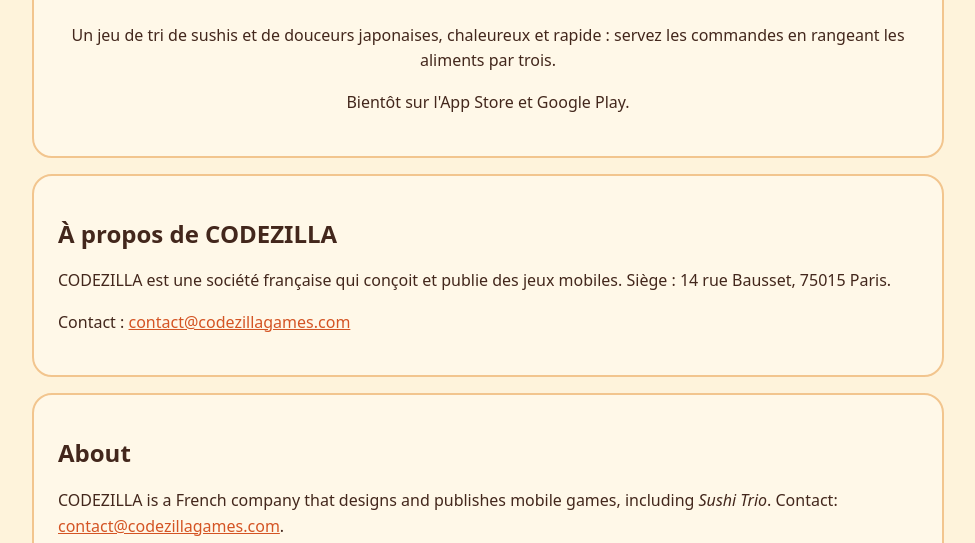
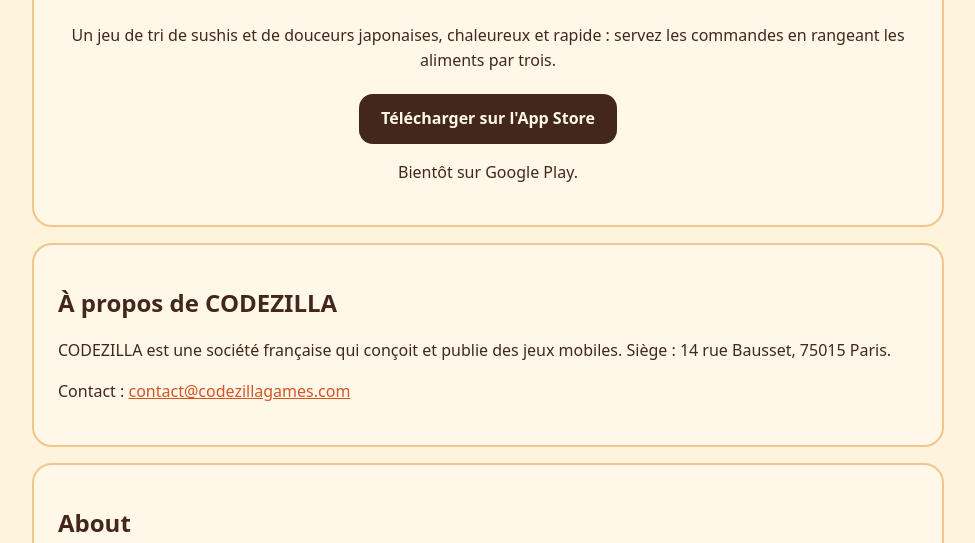
Before and after one commit to rpg600/codezillagames-site, a plain HTML site: page index.html in a window 1280 px wide. Shown: the part 409-952 px from the top of the page, without its empty margins (152-1127 px from the left). Drawn offline with Linux system fonts and the light colour scheme.

Commit message:
Lien App Store de Sushi Trio, Google Play bientôt

```diff
--- a/index.html
+++ b/index.html
@@ -1,8 +1,8 @@
 <!doctype html><html lang="fr"><head><meta charset="utf-8"><meta name="viewport" content="width=device-width,initial-scale=1"><title>CODEZILLA — Sushi Trio</title><meta name="description" content="CODEZILLA, studio de jeux mobiles, éditeur de Sushi Trio."><link rel="icon" href="img/sushi-trio-icone.png"><link rel="stylesheet" href="style.css"></head><body>
 <header><a class="brand" href="index.html">CODEZILLA</a><nav><a href="index.html">Accueil</a><a href="support.html">Support</a><a href="confidentialite.html">Confidentialité</a><a href="mentions-legales.html">Mentions légales</a></nav></header>
 <main>
-<section class="card hero"><img class="icon" src="img/sushi-trio-icone.png" alt="Icône de Sushi Trio"><img class="logo" src="img/sushi-trio-logo.png" alt="Sushi Trio"><h1>Sushi Trio</h1><p>Un jeu de tri de sushis et de douceurs japonaises, chaleureux et rapide : servez les commandes en rangeant les aliments par trois.</p><p>Bientôt sur l'App Store et Google Play.</p></section>
+<section class="card hero"><img class="icon" src="img/sushi-trio-icone.png" alt="Icône de Sushi Trio"><img class="logo" src="img/sushi-trio-logo.png" alt="Sushi Trio"><h1>Sushi Trio</h1><p>Un jeu de tri de sushis et de douceurs japonaises, chaleureux et rapide : servez les commandes en rangeant les aliments par trois.</p><p class="stores"><a class="store" href="https://apps.apple.com/fr/app/sushi-trio-food-sort/id6835079924">Télécharger sur l'App Store</a></p><p>Bientôt sur Google Play.</p></section>
 <section class="card"><h2>À propos de CODEZILLA</h2><p>CODEZILLA est une société française qui conçoit et publie des jeux mobiles. Siège : 14 rue Bausset, 75015 Paris.</p><p>Contact : <a href="mailto:contact@codezillagames.com">contact@codezillagames.com</a></p></section>
-<section class="card" lang="en"><h2>About</h2><p>CODEZILLA is a French company that designs and publishes mobile games, including <em>Sushi Trio</em>. Contact: <a href="mailto:contact@codezillagames.com">contact@codezillagames.com</a>.</p></section>
+<section class="card" lang="en"><h2>About</h2><p>CODEZILLA is a French company that designs and publishes mobile games, including <em>Sushi Trio</em>, <a href="https://apps.apple.com/us/app/sushi-trio-food-sort/id6835079924">available on the App Store</a> (Google Play coming soon). Contact: <a href="mailto:contact@codezillagames.com">contact@codezillagames.com</a>.</p></section>
 </main>
 <footer>© 2026 CodeZilla — EURL au capital de 1 000 € — RCS Paris 889 278 339 — 14 rue Bausset, 75015 Paris — <a href="mailto:contact@codezillagames.com">contact@codezillagames.com</a></footer></body></html>
--- a/style.css
+++ b/style.css
@@ -5,5 +5,6 @@ header a.brand{font-weight:800;font-size:20px;color:var(--ink);text-decoration:n
 main{max-width:960px;margin:auto;padding:0 24px 48px}.card{background:var(--card);border:2px solid #F2C58E;border-radius:20px;padding:24px;margin:16px 0}
 h1,h2{color:var(--ink);line-height:1.2}h1{font-size:32px}a{color:var(--accent)}.hero{text-align:center}.hero img.logo{max-width:420px;width:100%}
 .hero img.icon{width:96px;height:96px;border-radius:22px}footer{text-align:center;color:var(--muted);font-size:14px;padding:24px}
+.stores{margin:20px 0 4px}a.store{display:inline-block;background:var(--ink);color:#FFF8E8;font-weight:700;padding:12px 22px;border-radius:14px;text-decoration:none}a.store:hover{background:var(--accent)}
 .todo{background:#ffe1d6;padding:0 4px;border-radius:4px}
 @media (max-width:600px){nav a{margin-left:10px}h1{font-size:26px}}
```
